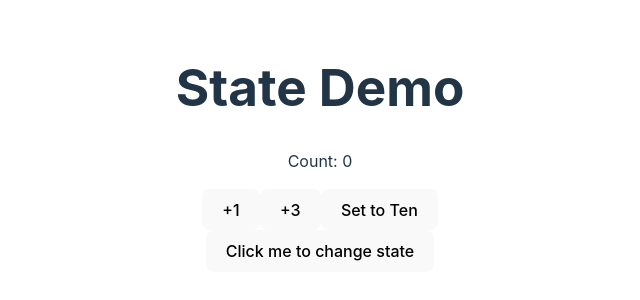
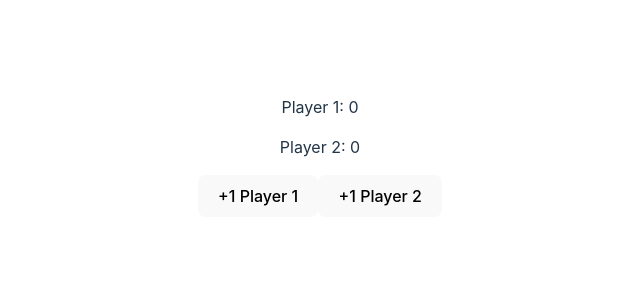
Before and after one commit to brunopenner/react-state-demo, a React (Vite) app: page / in a window 1280 px wide. Shown: the part 252-552 px from the top of the page, without its empty margins (320-960 px from the left). Built offline with nearby package versions, Linux system fonts and the light colour scheme.

Commit message:
#650. Working With Objects In State

```diff
--- a/src/App.jsx
+++ b/src/App.jsx
@@ -4,15 +4,17 @@ import viteLogo from '/vite.svg'
 import './App.css'
 import Counter from './Counter'
 import Dumbo from './Dumbo'
+import ScoreKeeper from './ScoreKeeper'
 
 function App() {
   const [count, setCount] = useState(0)
 
   return (
     <>
-        <h1>State Demo</h1>
+        {/* <h1>State Demo</h1>
         <Counter />
-        <Dumbo />
+        <Dumbo /> */}
+        <ScoreKeeper />
     </>
   )
 }
--- /dev/null
+++ b/src/ScoreKeeper.jsx
@@ -0,0 +1,22 @@
+import {useState} from "react";
+export default function ScoreKeeper() {
+    const [scores, setScores] = useState({p1Score: 0, p2Score: 0});
+    function increaseP1Score () {
+        setScores((oldScores) => {
+            return {...oldScores, p1Score: oldScores.p1Score +1};
+        })
+    }
+    function increaseP2Score() {
+        setScores((oldScores) => {
+            return {...oldScores, p2Score: oldScores.p2Score +1};
+        })
+    }
+    return (
+        <div>
+            <p>Player 1: {scores.p1Score}</p>
+            <p>Player 2: {scores.p2Score}</p>
+            <button onClick={increaseP1Score}>+1 Player 1</button>
+            <button onClick={increaseP2Score}>+1 Player 2</button>
+        </div>
+    );
+}
```
